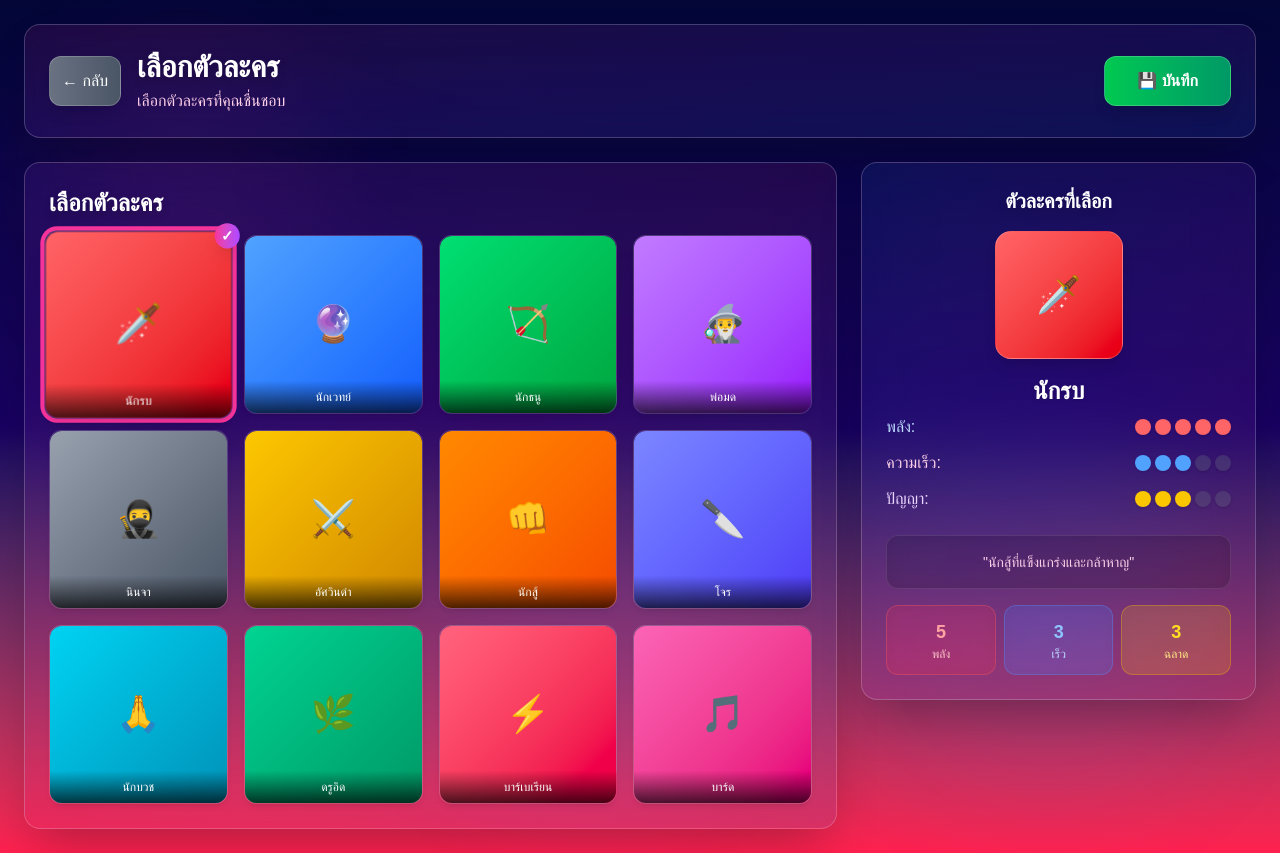
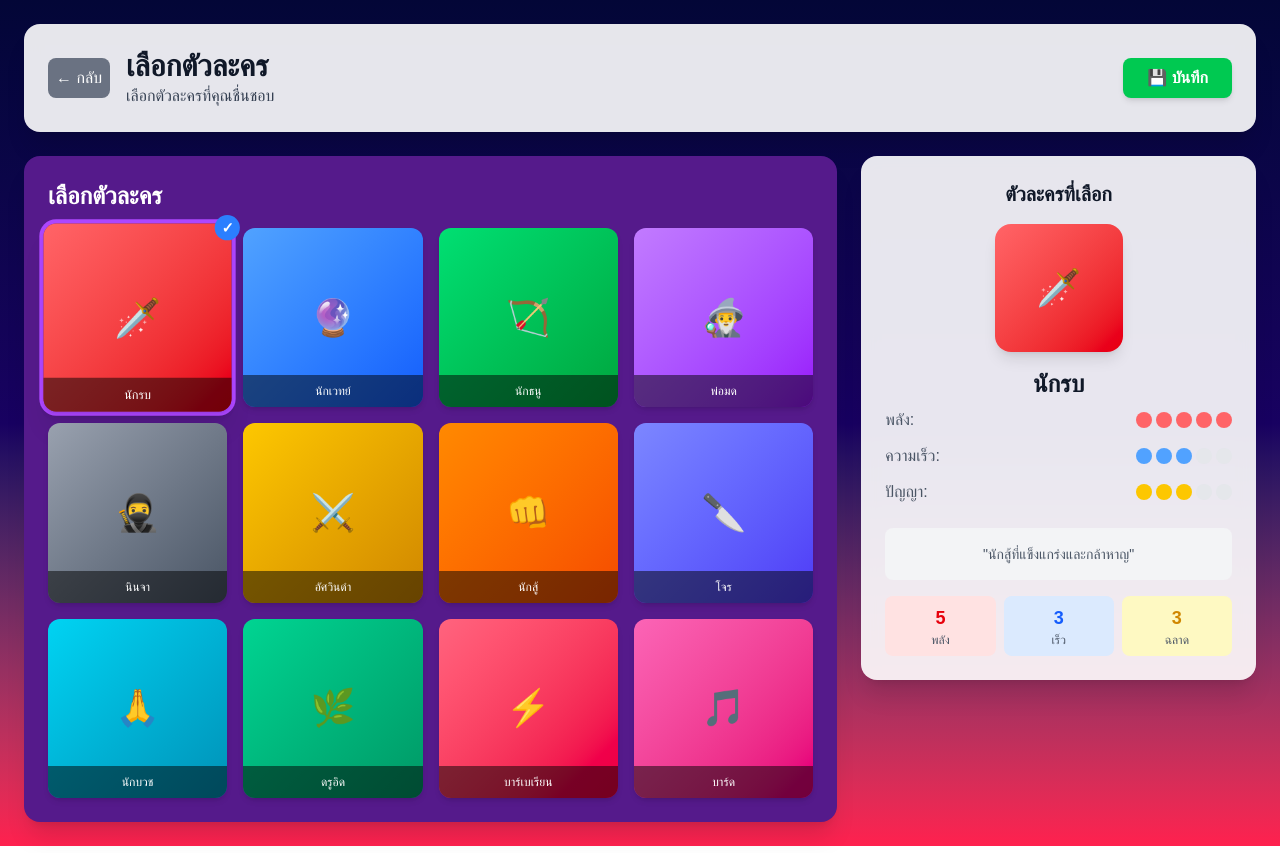
Before and after one commit to Audomsak14/quiz-quest, a Next.js app in the folder frontend/: page /StudentDashboard/character in a window 1280 px wide. Built offline with nearby package versions, Linux system fonts and the light colour scheme.

Commit message:
อพโปรเจกตเขา repo ใหม

```diff
--- a/frontend/src/app/StudentDashboard/character/page.js
+++ b/frontend/src/app/StudentDashboard/character/page.js
@@ -65,65 +65,57 @@ export default function CharacterSelection() {
   const currentCharacter = characters[selectedCharacter];
 
   return (
-    <div className="min-h-screen bg-gradient-to-b from-[#030637] via-[#180161] to-[#FF204E] p-6 relative overflow-hidden">
-      {/* Animated Background Elements */}
-      <div className="absolute inset-0">
-        <div className="absolute top-10 left-10 w-72 h-72 bg-pink-500/10 rounded-full blur-3xl animate-pulse"></div>
-        <div className="absolute top-1/2 right-10 w-96 h-96 bg-blue-500/10 rounded-full blur-3xl animate-pulse delay-700"></div>
-        <div className="absolute bottom-10 left-1/3 w-80 h-80 bg-purple-500/10 rounded-full blur-3xl animate-pulse delay-1000"></div>
-      </div>
-
-      {/* Header */}
-      <div className="relative bg-gradient-to-br from-pink-500/10 via-purple-500/10 to-blue-500/10 backdrop-blur-xl rounded-2xl shadow-2xl p-6 mb-6 border border-white/20">
+    <div className="min-h-screen bg-gradient-to-b from-[#030637] via-[#180161] to-[#FF204E] p-6">
+      <div className="bg-white/90 backdrop-blur-sm rounded-2xl shadow-xl p-6 mb-6">
         <div className="flex justify-between items-center">
           <div className="flex items-center space-x-4">
             <button
               type="button"
               onClick={handleBack}
-              className="bg-gradient-to-r from-gray-500 to-gray-600 hover:from-gray-600 hover:to-gray-700 text-white p-3 rounded-xl transition-all duration-300 shadow-lg hover:shadow-xl transform hover:scale-105 border border-white/20"
+              className="bg-gray-500 hover:bg-gray-600 text-white p-2 rounded-lg transition-all duration-200"
             >
               ← กลับ
             </button>
             <div>
-              <h1 className="text-3xl font-bold text-white mb-1 drop-shadow-lg">เลือกตัวละคร</h1>
-              <p className="text-pink-200">เลือกตัวละครที่คุณชื่นชอบ</p>
+              <h1 className="text-3xl font-bold text-gray-900">เลือกตัวละคร</h1>
+              <p className="text-gray-700">เลือกตัวละครที่คุณชื่นชอบ</p>
             </div>
           </div>
           <button
             type="button"
             onClick={handleSave}
-            className="bg-gradient-to-r from-green-500 to-emerald-600 hover:from-green-600 hover:to-emerald-700 text-white font-semibold py-3 px-8 rounded-xl transition-all duration-300 shadow-lg hover:shadow-xl transform hover:scale-105 border border-white/20"
+            className="bg-green-500 hover:bg-green-600 text-white font-semibold py-2 px-6 rounded-lg transition-all duration-200 shadow-md hover:shadow-lg transform hover:scale-105"
           >
             💾 บันทึก
           </button>
         </div>
       </div>
 
-      <div className="relative grid lg:grid-cols-3 gap-6">
+      <div className="grid lg:grid-cols-3 gap-6">
         <div className="lg:col-span-2">
-          <div className="bg-gradient-to-br from-purple-500/10 via-pink-500/10 to-blue-500/10 backdrop-blur-xl rounded-2xl shadow-2xl p-6 border border-white/20">
-            <h2 className="text-2xl font-bold text-white mb-4 drop-shadow-lg">เลือกตัวละคร</h2>
+          <div className="bg-[#551A8B] backdrop-blur-sm rounded-2xl shadow-xl p-6">
+            <h2 className="text-2xl font-bold text-white mb-4">เลือกตัวละคร</h2>
             <div className="grid grid-cols-4 gap-4">
               {characters.map((character) => (
                 <div
                   key={character.id}
                   onMouseDown={() => selectCharacter(character.id)}
-                  className={`relative aspect-square rounded-xl cursor-pointer transition-all duration-300 transform hover:scale-105 select-none border border-white/20 ${
+                  className={`relative aspect-square rounded-xl cursor-pointer transition-all duration-300 transform hover:scale-105 select-none ${
                     selectedCharacter === character.id
-                      ? 'ring-4 ring-pink-500 shadow-xl scale-105'
+                      ? 'ring-4 ring-purple-500 shadow-xl scale-105'
                       : 'hover:shadow-lg'
                   }`}
                   style={{ userSelect: 'none' }}
                 >
-                  <div className={`w-full h-full bg-gradient-to-br ${character.color} rounded-xl p-2 shadow-md backdrop-blur-sm`}>
+                  <div className={`w-full h-full bg-gradient-to-br ${character.color} rounded-xl p-2 shadow-md`}>
                     <CharacterImage character={character} />
                   </div>
                   {selectedCharacter === character.id && (
-                    <div className="absolute -top-2 -right-2 bg-gradient-to-r from-pink-500 to-purple-500 text-white rounded-full w-6 h-6 flex items-center justify-center text-sm font-bold shadow-lg">
+                    <div className="absolute -top-2 -right-2 bg-blue-500 text-white rounded-full w-6 h-6 flex items-center justify-center text-sm font-bold">
                       ✓
                     </div>
                   )}
-                  <div className="absolute bottom-0 left-0 right-0 bg-gradient-to-t from-black/70 to-transparent text-white text-xs p-2 rounded-b-xl text-center backdrop-blur-sm">
+                  <div className="absolute bottom-0 left-0 right-0 bg-black/50 text-white text-xs p-2 rounded-b-xl text-center">
                     {character.name}
                   </div>
                 </div>
@@ -133,60 +125,60 @@ export default function CharacterSelection() {
         </div>
 
         <div className="lg:col-span-1">
-          <div className="bg-gradient-to-br from-blue-500/10 via-purple-500/10 to-pink-500/10 backdrop-blur-xl rounded-2xl shadow-2xl p-6 text-center sticky top-6 border border-white/20">
-            <h3 className="text-xl font-bold text-white mb-4 drop-shadow-lg">ตัวละครที่เลือก</h3>
+          <div className="bg-white/90 backdrop-blur-sm rounded-2xl shadow-xl p-6 text-center sticky top-6">
+            <h3 className="text-xl font-bold text-gray-900 mb-4">ตัวละครที่เลือก</h3>
 
-            <div className={`w-32 h-32 mx-auto bg-gradient-to-br ${currentCharacter.color} rounded-2xl p-4 mb-4 shadow-lg border border-white/20`}>
+            <div className={`w-32 h-32 mx-auto bg-gradient-to-br ${currentCharacter.color} rounded-2xl p-4 mb-4 shadow-lg`}>
               <CharacterImage character={currentCharacter} size="w-full h-full" />
             </div>
 
-            <h4 className="text-2xl font-bold text-white mb-2 drop-shadow">{currentCharacter.name}</h4>
+            <h4 className="text-2xl font-bold text-gray-900 mb-2">{currentCharacter.name}</h4>
 
             <div className="space-y-3 text-left">
               <div className="flex justify-between items-center">
-                <span className="text-blue-200">พลัง:</span>
+                <span className="text-gray-600">พลัง:</span>
                 <div className="flex space-x-1">
                   {[...Array(5)].map((_, i) => (
-                    <div key={i} className={`w-4 h-4 rounded-full ${i < currentCharacter.power ? 'bg-red-400' : 'bg-gray-500/30'} shadow-sm`} />
+                    <div key={i} className={`w-4 h-4 rounded-full ${i < currentCharacter.power ? 'bg-red-400' : 'bg-gray-200'}`} />
                   ))}
                 </div>
               </div>
 
               <div className="flex justify-between items-center">
-                <span className="text-pink-200">ความเร็ว:</span>
+                <span className="text-gray-600">ความเร็ว:</span>
                 <div className="flex space-x-1">
                   {[...Array(5)].map((_, i) => (
-                    <div key={i} className={`w-4 h-4 rounded-full ${i < currentCharacter.speed ? 'bg-blue-400' : 'bg-gray-500/30'} shadow-sm`} />
+                    <div key={i} className={`w-4 h-4 rounded-full ${i < currentCharacter.speed ? 'bg-blue-400' : 'bg-gray-200'}`} />
                   ))}
                 </div>
               </div>
 
               <div className="flex justify-between items-center">
-                <span className="text-purple-200">ปัญญา:</span>
+                <span className="text-gray-600">ปัญญา:</span>
                 <div className="flex space-x-1">
                   {[...Array(5)].map((_, i) => (
-                    <div key={i} className={`w-4 h-4 rounded-full ${i < currentCharacter.intelligence ? 'bg-yellow-400' : 'bg-gray-500/30'} shadow-sm`} />
+                    <div key={i} className={`w-4 h-4 rounded-full ${i < currentCharacter.intelligence ? 'bg-yellow-400' : 'bg-gray-200'}`} />
                   ))}
                 </div>
               </div>
             </div>
 
-            <div className="mt-6 p-4 bg-black/20 rounded-xl backdrop-blur-sm border border-white/10">
-              <p className="text-sm text-pink-200">"{currentCharacter.description}"</p>
+            <div className="mt-6 p-4 bg-gray-100 rounded-lg">
+              <p className="text-sm text-gray-600">&quot;{currentCharacter.description}&quot;</p>
             </div>
 
             <div className="mt-4 grid grid-cols-3 gap-2 text-center">
-              <div className="bg-red-500/20 p-3 rounded-xl backdrop-blur-sm border border-red-400/30">
-                <div className="text-lg font-bold text-red-300">{currentCharacter.power}</div>
-                <div className="text-xs text-red-200">พลัง</div>
+              <div className="bg-red-100 p-2 rounded-lg">
+                <div className="text-lg font-bold text-red-600">{currentCharacter.power}</div>
+                <div className="text-xs text-gray-600">พลัง</div>
               </div>
-              <div className="bg-blue-500/20 p-3 rounded-xl backdrop-blur-sm border border-blue-400/30">
-                <div className="text-lg font-bold text-blue-300">{currentCharacter.speed}</div>
-                <div className="text-xs text-blue-200">เร็ว</div>
+              <div className="bg-blue-100 p-2 rounded-lg">
+                <div className="text-lg font-bold text-blue-600">{currentCharacter.speed}</div>
+                <div className="text-xs text-gray-600">เร็ว</div>
               </div>
-              <div className="bg-yellow-500/20 p-3 rounded-xl backdrop-blur-sm border border-yellow-400/30">
-                <div className="text-lg font-bold text-yellow-300">{currentCharacter.intelligence}</div>
-                <div className="text-xs text-yellow-200">ฉลาด</div>
+              <div className="bg-yellow-100 p-2 rounded-lg">
+                <div className="text-lg font-bold text-yellow-600">{currentCharacter.intelligence}</div>
+                <div className="text-xs text-gray-600">ฉลาด</div>
               </div>
             </div>
           </div>
--- a/frontend/src/app/create-new-set/page.jsx
+++ b/frontend/src/app/create-new-set/page.jsx
@@ -1,10 +1,10 @@
 "use client";
-import { useState, useEffect } from "react";
+import { Suspense, useState, useEffect } from "react";
 import { useRouter, useSearchParams } from "next/navigation";
 import axios from "axios";
 import { FiSave, FiX, FiPlus } from "react-icons/fi";
 
-export default function CreateNewSet() {
+function CreateNewSetContent() {
   const router = useRouter();
   const searchParams = useSearchParams();
   const editId = searchParams.get("edit");
@@ -414,3 +414,11 @@ export default function CreateNewSet() {
     </div>
   );
 }
+
+export default function CreateNewSet() {
+  return (
+    <Suspense fallback={<div className="min-h-screen flex items-center justify-center text-white">Loading...</div>}>
+      <CreateNewSetContent />
+    </Suspense>
+  );
+}
```
